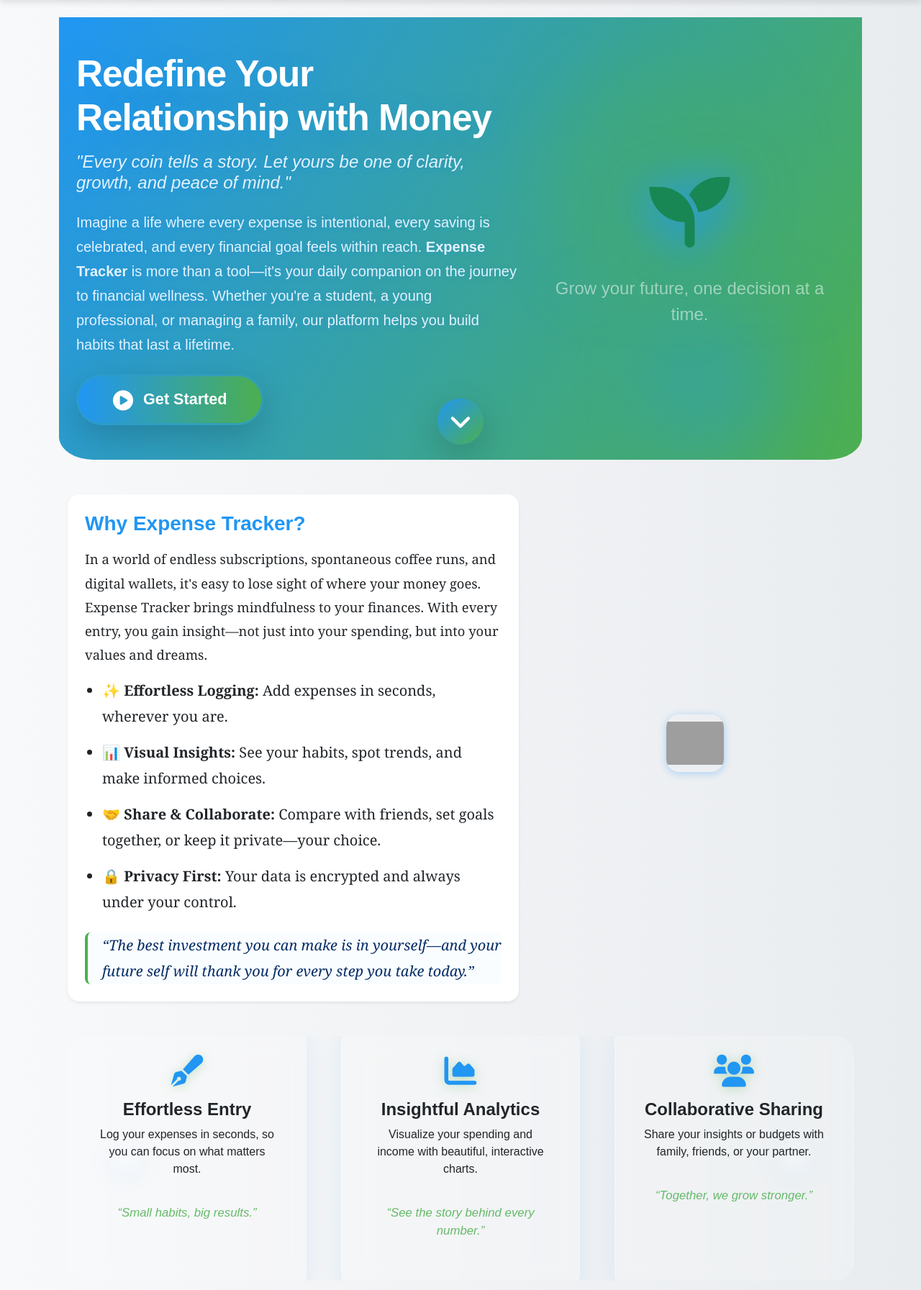
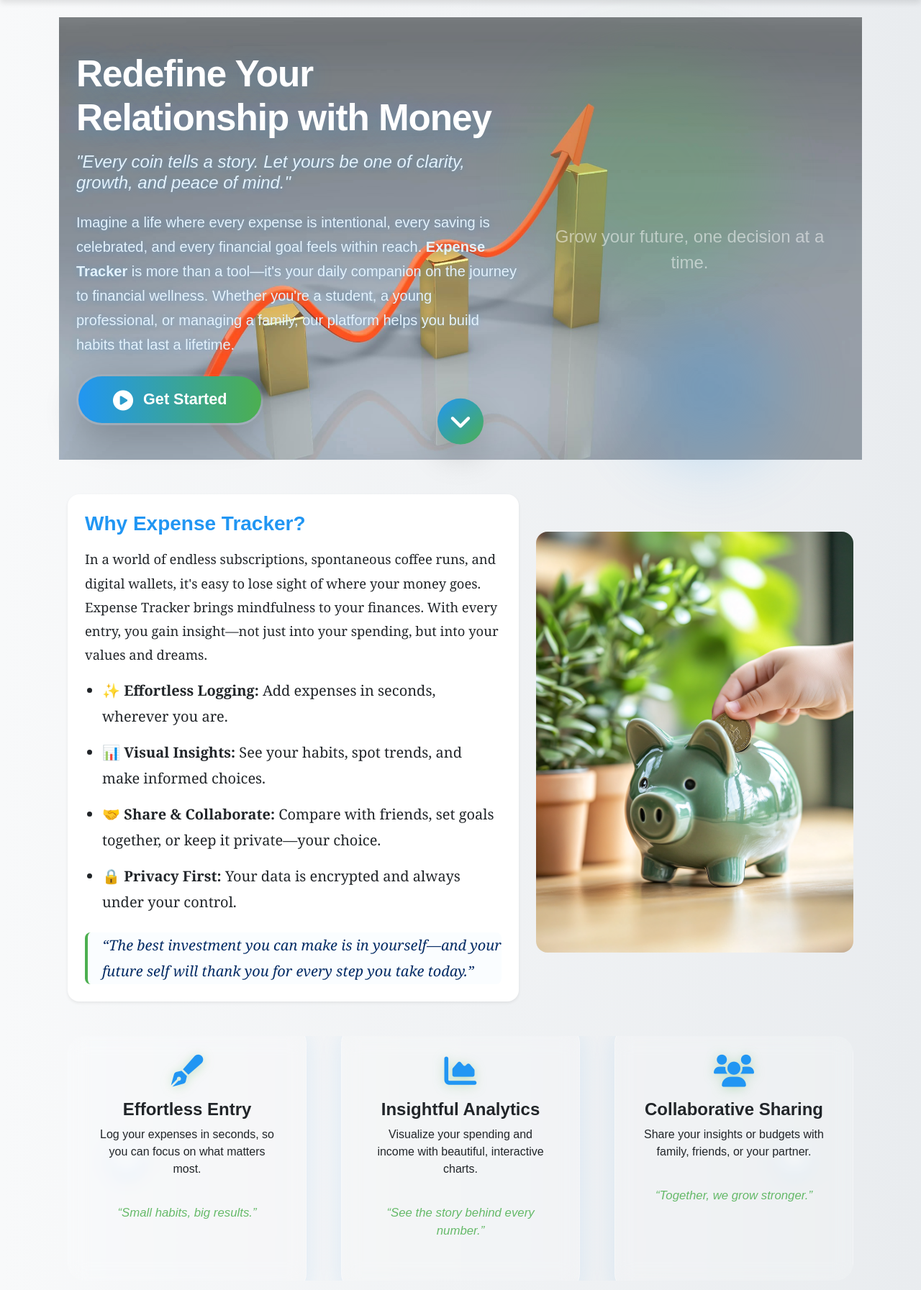
Before and after one commit to MengSunDom/CITS5505project, a Flask app: page / in a window 1280 px wide. Shown: the part 60-1853 px from the top of the page at 72% size. Run offline with Flask 3, Linux system fonts and the light colour scheme; grey boxes are pictures that could not be loaded.

Commit message:
add some picture for decoration
add some pictures to decorate home page

```diff
--- a/static/css/home.css
+++ b/static/css/home.css
@@ -95,11 +95,12 @@
 
 /* --- Hero Section --- */
 .hero-bg {
-    background: linear-gradient(120deg, #2196f3 0%, #4caf50 100%);
+    background-image: url("/static/img/hero-bg.png");
+    background-size: cover;
+    background-position: center;
+    background-repeat: no-repeat;
     position: relative;
-    overflow: hidden;
-    min-height: 480px;
-    border-radius: 0 0 48px 48px/0 0 32px 32px;
+    z-index: 1;
 }
 .hero-title {
     font-size: 3.2rem;
--- a/templates/home.html
+++ b/templates/home.html
@@ -25,7 +25,6 @@
             </div>
             <div class="col-lg-5 d-none d-lg-block text-center">
                 <div class="hero-illustration mx-auto">
-                    <i class="fas fa-seedling fa-7x text-success mb-3" style="filter: drop-shadow(0 8px 32px #2196f3aa);"></i>
                     <div class="mt-3 fs-4 text-white-50">Grow your future, one decision at a time.</div>
                 </div>
             </div>
@@ -61,7 +60,7 @@
             </article>
         </div>
         <div class="col-md-5 text-center d-none d-md-block">
-            <img src="https://cdn.jsdelivr.net/gh/twitter/twemoji@14.0.2/assets/72x72/1f4b8.png" alt="Money with Wings" class="article-intro-img">
+           <img src="/static/img/money-icon.png" alt="Money Icon" class="img-fluid mb-3" style="border-radius: 16px;">
         </div>
     </div>
 </div>
```
Also changed, not shown: static/img/hero-bg.png (added), static/img/money-icon.png (added).
